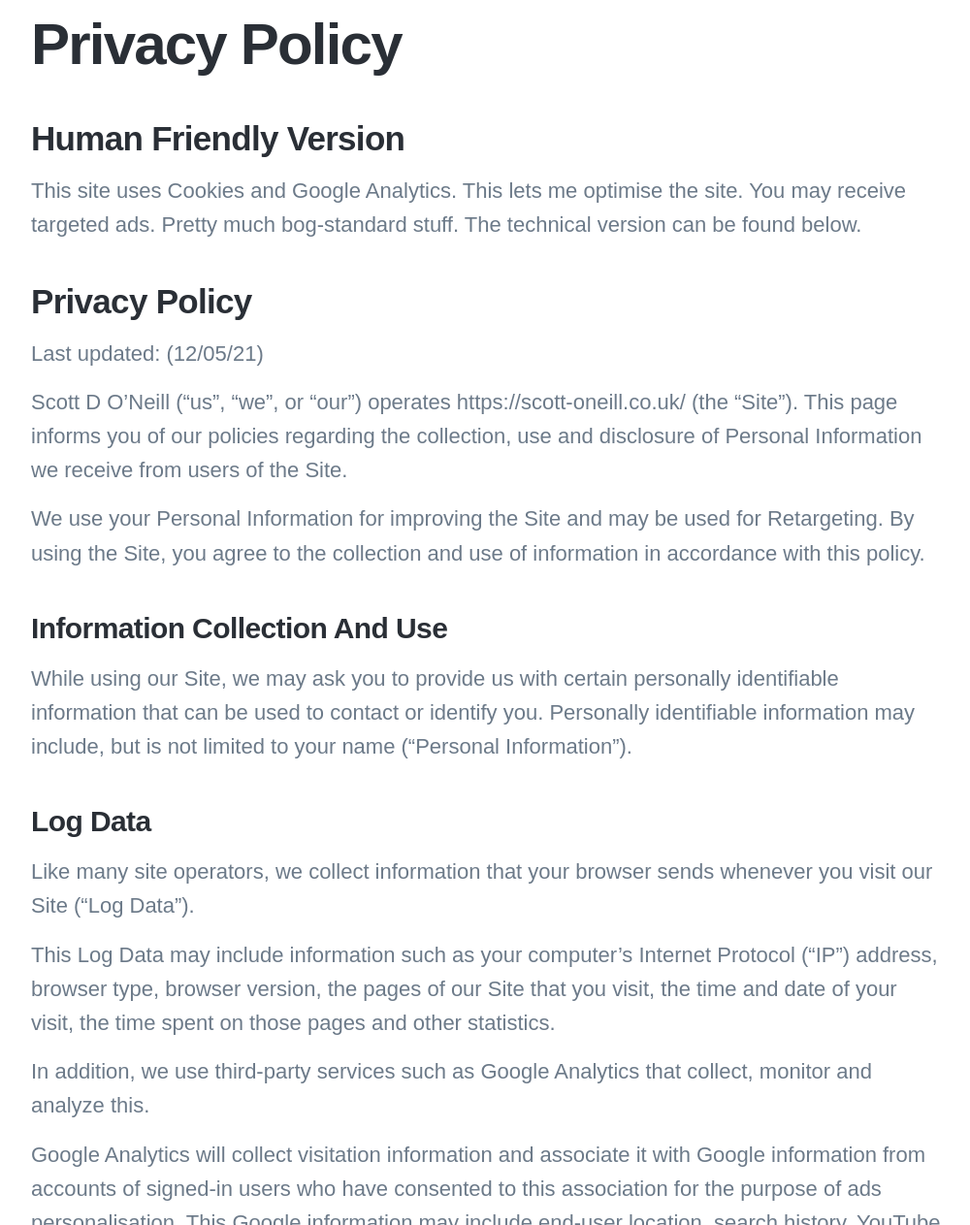
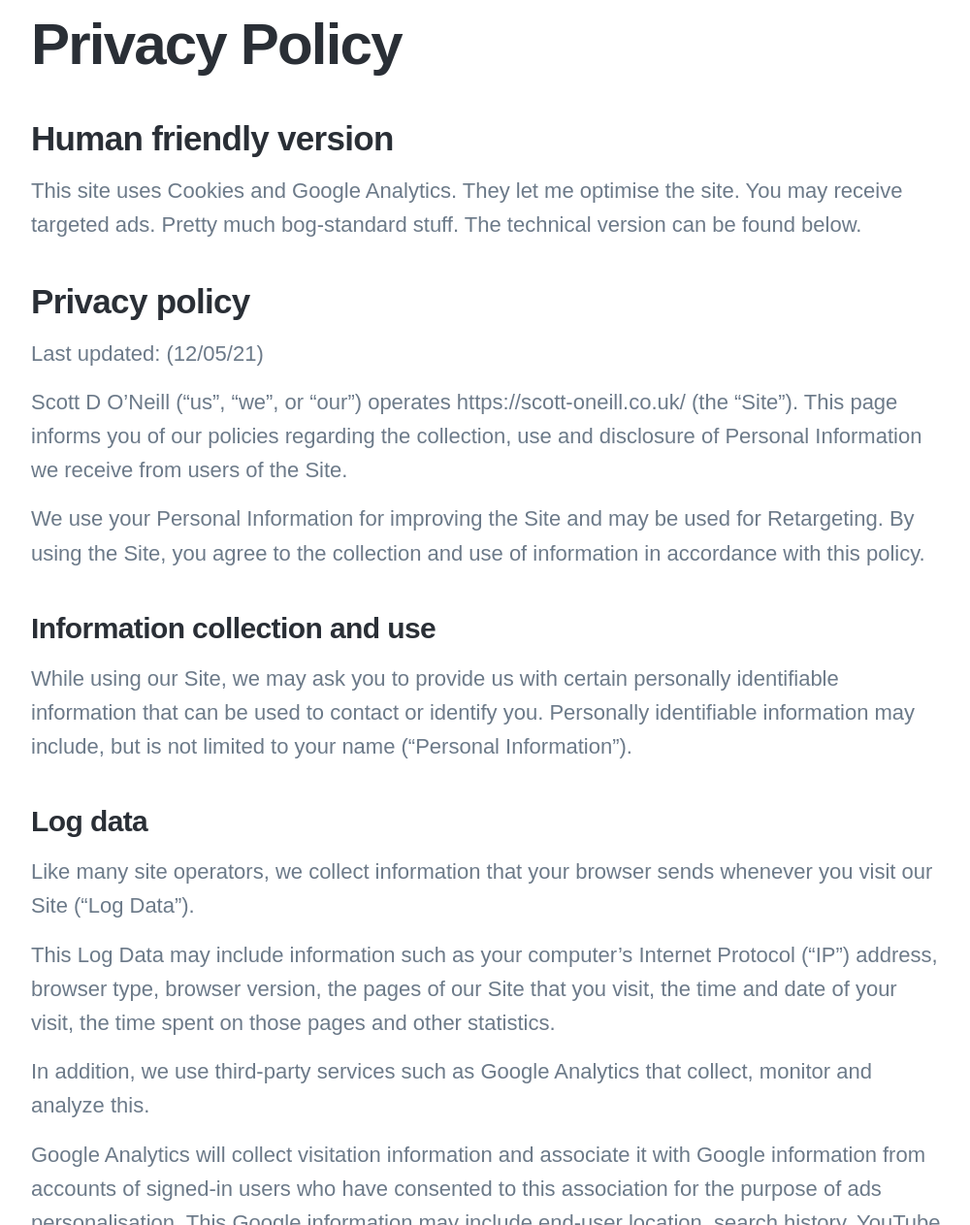
Before and after one commit to ScottON/ScottON, a Jekyll site: the page built from _pages/privacy.md, in a window 1280 px wide and 1400 px high, scrolled down 455 px. Shown: the part 137-1400 px from the top of the window at 97% size, without its empty margins (138-1138 px from the left). Built offline with Jekyll 4.4.1, drawn with Linux system fonts in a browser that asks for light colours; nearby versions of some CDN libraries; some web fonts are replaced; some of the changed text lies outside the part shown.

Commit message:
Update privacy.md

```diff
--- a/_pages/privacy.md
+++ b/_pages/privacy.md
@@ -6,10 +6,10 @@ featured_image: /images/privacy.jpg
 ---
 # Privacy Policy
 
-## Human Friendly Version
-This site uses Cookies and Google Analytics. This lets me optimise the site. You may receive targeted ads. Pretty much bog-standard stuff. The technical version can be found below.
+## Human friendly version
+This site uses Cookies and Google Analytics. They let me optimise the site. You may receive targeted ads. Pretty much bog-standard stuff. The technical version can be found below.
 
-## Privacy Policy
+## Privacy policy
 
 Last updated: (12/05/21)
 
@@ -17,11 +17,11 @@ Scott D O’Neill ("us", "we", or "our") operates https://scott-oneill.co.uk/ (t
 
 We use your Personal Information for improving the Site and may be used for Retargeting. By using the Site, you agree to the collection and use of information in accordance with this policy.
 
-### Information Collection And Use
+### Information collection and use
 
 While using our Site, we may ask you to provide us with certain personally identifiable information that can be used to contact or identify you. Personally identifiable information may include, but is not limited to your name ("Personal Information").
 
-### Log Data
+### Log data
 
 Like many site operators, we collect information that your browser sends whenever you visit our Site ("Log Data").
 
@@ -45,7 +45,7 @@ Like many sites, we use "cookies" to collect information. You can instruct your
 
 The security of your Personal Information is important to us, but remember that no method of transmission over the Internet, or method of electronic storage, is 100% secure. While we strive to use commercially acceptable means to protect your Personal Information, we cannot guarantee its absolute security.
 
-### Changes To This Privacy Policy
+### Changes to this privacy policy
 
 This Privacy Policy is effective as of 12/05/21 and will remain in effect except with respect to any changes in its provisions in the future, which will be in effect immediately after being posted on this page.
 
```
Also changed, not shown: other parts of _pages/privacy.md (+2 -2 lines).
